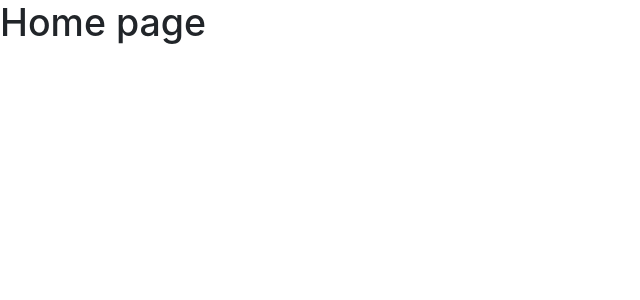
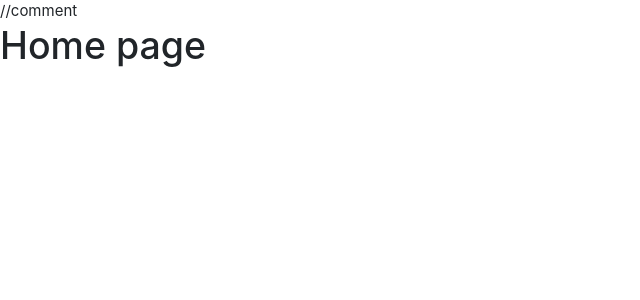
Before and after one commit to Tare-Vcio/Mask-Warning, a React (Create React App) app in the folder my-app/: page / in a window 1280 px wide. Shown: the top 300 px of the page, without its empty margins (0-640 px from the left). Built offline with nearby package versions, Linux system fonts and the light colour scheme.

Commit message:
Update App.js

```diff
--- a/my-app/src/App.js
+++ b/my-app/src/App.js
@@ -8,6 +8,7 @@ function App() {
   return (
     <div className="App">
     <BrowserRouter>
+     //comment
 
       <ScreensRoot />
     </BrowserRouter>
```
